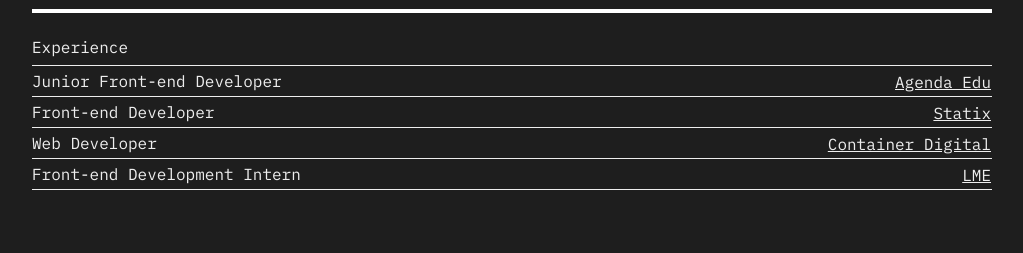
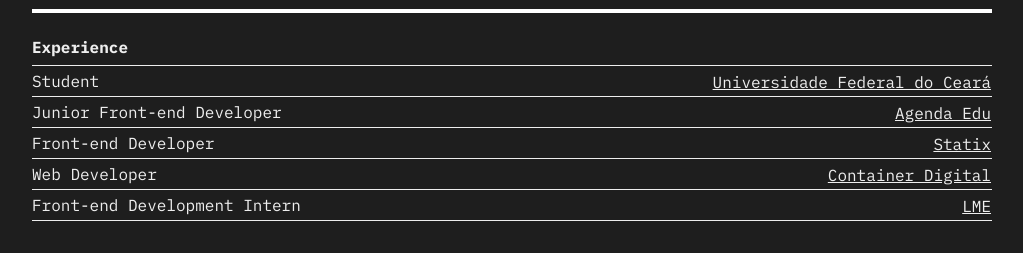
Before and after one commit to soloalex1/alexmachina, a Gatsby site: page / in a window 1280 px wide. Shown: the part 51-304 px from the top of the page, without its empty margins (128-1151 px from the left). Built offline with nearby package versions, Linux system fonts and the light colour scheme; Gatsby itself is replaced by a stand-in of ours.

Commit message:
Refactor: Delete List component

```diff
--- a/src/components/Experience/index.tsx
+++ b/src/components/Experience/index.tsx
@@ -1,32 +1,29 @@
 import React from "react";
 
-import List from "../List";
+import * as S from "./styles";
+
+import { EXPERIENCE_ITEMS } from "../../constants/lists";
 
 const ExperienceSection: React.FC = () => {
-	const EXPERIENCE_ITEMS = [
-		{
-			role: "Junior Front-end Developer",
-			company: "Agenda Edu",
-			link: "https://agendaedu.com/",
-		},
-		{
-			role: "Front-end Developer",
-			company: "Statix",
-			link: "https://statix.com.br/",
-		},
-		{
-			role: "Web Developer",
-			company: "Container Digital",
-			link: "http://www.codijr.ufc.br/",
-		},
-		{
-			role: "Front-end Development Intern",
-			company: "LME",
-			link: "https://lme.virtual.ufc.br/",
-		},
-	];
-
-	return <List title="Experience" items={EXPERIENCE_ITEMS} />;
+	return (
+		<section>
+			<S.ListComponent>
+				<li>
+					<b>Experience</b>
+				</li>
+				{EXPERIENCE_ITEMS.map(({ role, company, link }) => {
+					return (
+						<li>
+							<span>{role}</span>
+							<a href={link} target="_blank">
+								{company}
+							</a>
+						</li>
+					);
+				})}
+			</S.ListComponent>
+		</section>
+	);
 };
 
 export default ExperienceSection;
--- a/src/components/List/index.tsx
+++ /dev/null
@@ -1,30 +0,0 @@
-import React from "react";
-
-import * as S from "./styles";
-
-type ListProps = {
-	title: string;
-	items: { role: string; company: string; link: string }[];
-};
-
-const List: React.FC<ListProps> = ({ title, items }) => {
-	return (
-		<section>
-			<S.ListComponent>
-				<li>{title}</li>
-				{items.map(({ role, company, link }) => {
-					return (
-						<li>
-							<span>{role}</span>
-							<a href={link} target="_blank">
-								{company}
-							</a>
-						</li>
-					);
-				})}
-			</S.ListComponent>
-		</section>
-	);
-};
-
-export default List;
--- /dev/null
+++ b/src/constants/lists.ts
@@ -0,0 +1,35 @@
+export const EXPERIENCE_ITEMS = [
+	{
+		role: "Student",
+		company: "Universidade Federal do Ceará",
+		link: "https://ufc.br/",
+	},
+	{
+		role: "Junior Front-end Developer",
+		company: "Agenda Edu",
+		link: "https://agendaedu.com/",
+	},
+	{
+		role: "Front-end Developer",
+		company: "Statix",
+		link: "https://statix.com.br/",
+	},
+	{
+		role: "Web Developer",
+		company: "Container Digital",
+		link: "http://www.codijr.ufc.br/",
+	},
+	{
+		role: "Front-end Development Intern",
+		company: "LME",
+		link: "https://lme.virtual.ufc.br/",
+	},
+];
+
+export const PRESENT_ITEMS = [
+	{
+		role: "Junior Front-end Developer",
+		company: "Agenda Edu",
+		link: "https://agendaedu.com/",
+	},
+];
```
Also changed, not shown: src/components/Present/index.tsx (added, +7 -0 lines), src/components/Experience/styles.ts (renamed from src/components/List/styles.ts).
